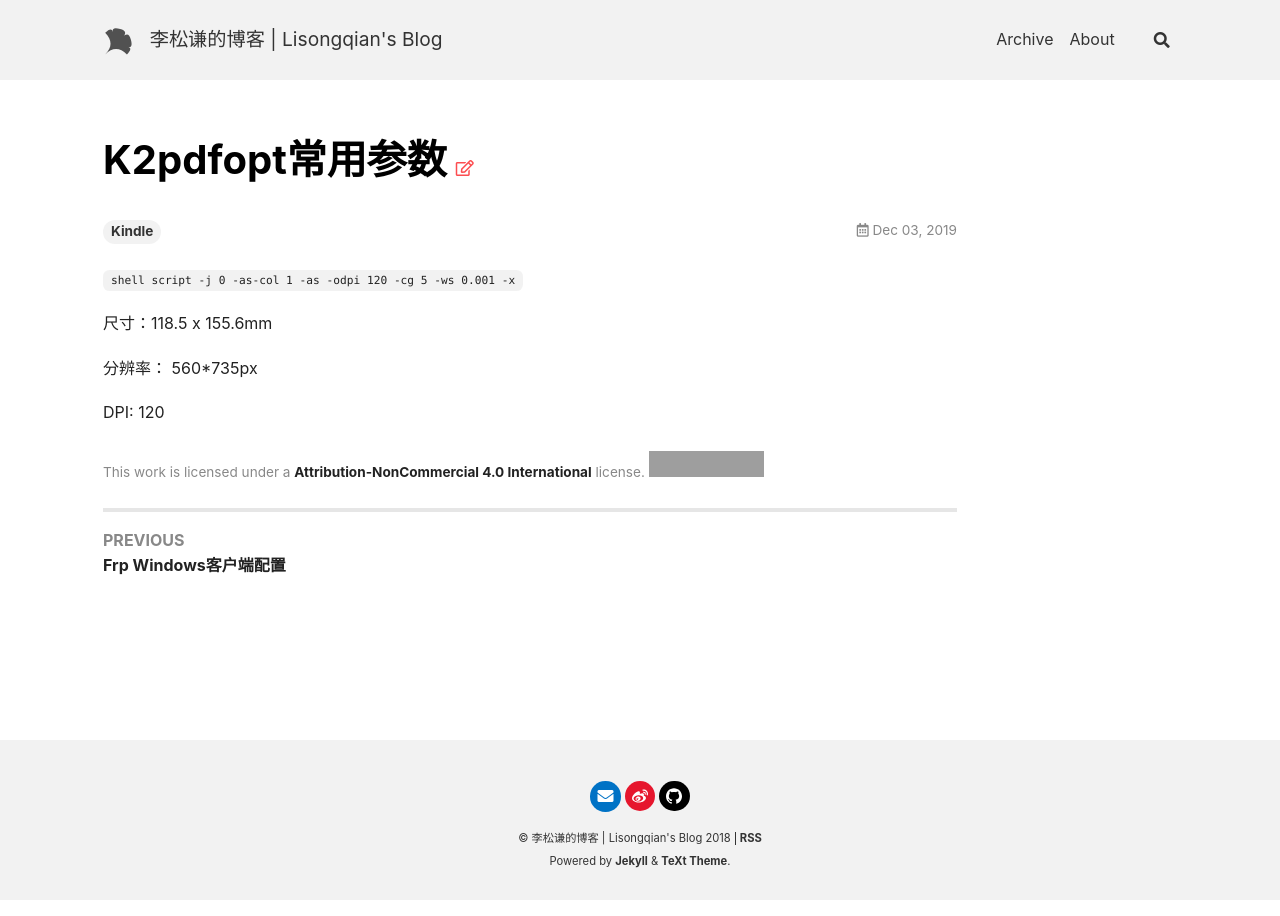
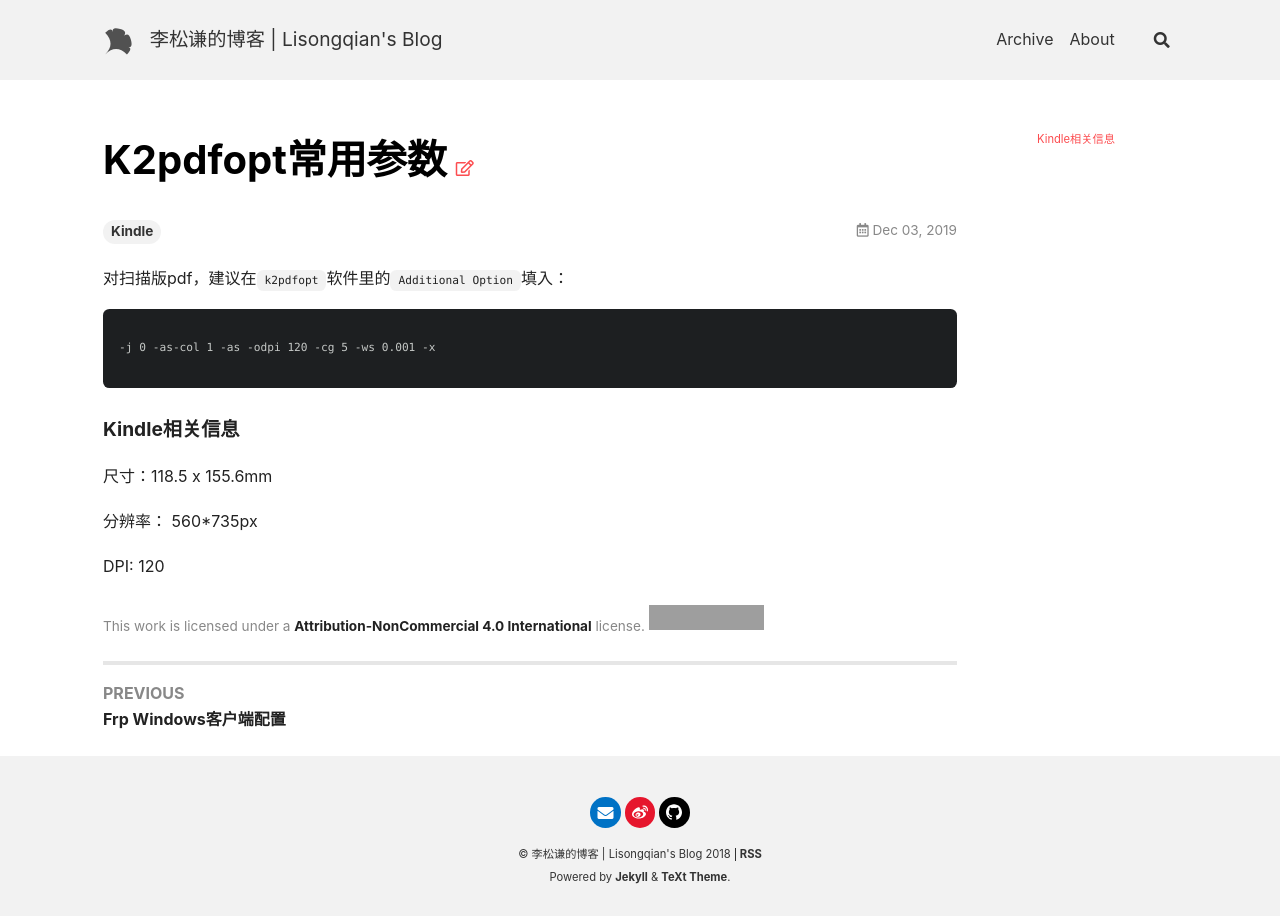
Before and after one commit to lisongqian/lisongqian.github.io, a Jekyll site: the page built from _posts/2019-12-3-k2pdfopt常用参数.md, in a window 1280 px wide. Built offline with Jekyll 4.4.1, drawn with Linux system fonts in a browser that asks for light colours; nearby versions of some CDN libraries; comment, search, counter and statistics services are not loaded; grey boxes are pictures that could not be loaded.

Commit message:
k2pdfopt参数

````diff
--- a/_posts/2019-12-3-k2pdfopt常用参数.md
+++ b/_posts/2019-12-3-k2pdfopt常用参数.md
@@ -3,11 +3,13 @@ layout: article
 tags: Kindle
 ---
 
-
-```shell script
--j 0 -as-col 1 -as -odpi 120 -cg 5 -ws 0.001 -x
+对扫描版pdf，建议在`k2pdfopt`软件里的`Additional Option`填入：
 ```
 
+-j 0 -as-col 1 -as -odpi 120 -cg 5 -ws 0.001 -x
+
+```
+#### Kindle相关信息
 尺寸：118.5 x 155.6mm
 
 分辨率： 560*735px
````
